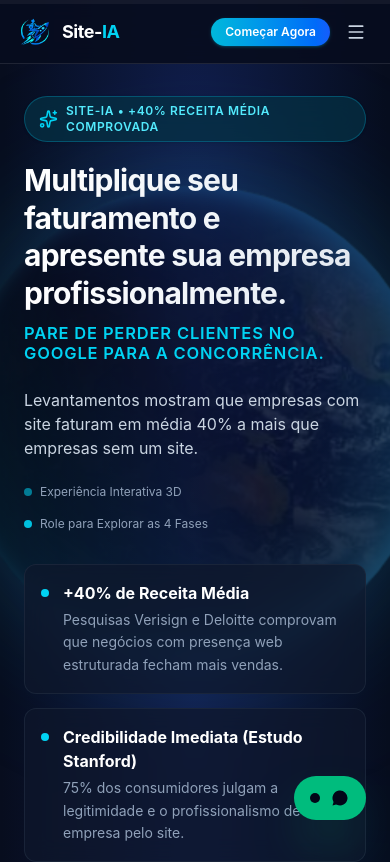
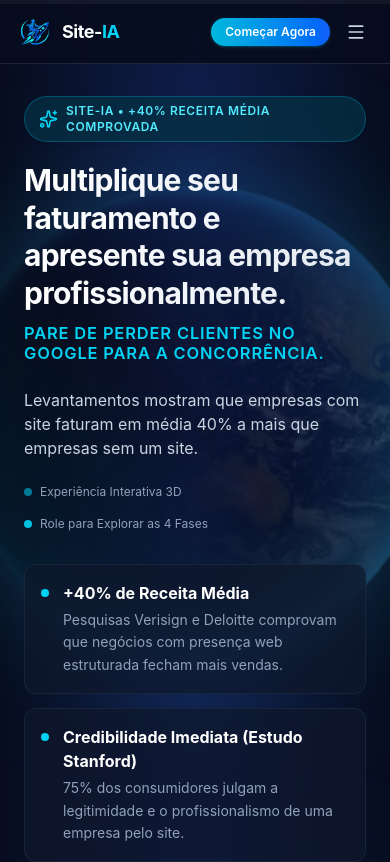
Before and after one commit to alessandrosc2/multyplique, a React (Vite) app: page / in a window 390 px wide. Shown: the top 862 px of the page. Built offline with nearby package versions, Linux system fonts and the light colour scheme.

Commit message:
fix(ui): remove botao flutuante sobreposto pelo badge do Netlify e limpa layout do footer

```diff
--- a/src/App.tsx
+++ b/src/App.tsx
@@ -57,35 +57,29 @@ export default function App() {
               </p>
             </div>
 
-            <div className="flex flex-col items-start md:items-end gap-5">
             <div className="flex flex-wrap items-center gap-6 text-sm text-slate-300">
               <a href="#metodo" className="hover:text-cyan-400 transition-colors">O Método</a>
               <a href="#nichos" className="hover:text-cyan-400 transition-colors">Nichos</a>
               <a href="#dados-conversao" className="hover:text-cyan-400 transition-colors">Por Que Ter Site</a>
               <a href="#calculadora" className="hover:text-cyan-400 transition-colors">Calculadora</a>
               <a href="#pricing" className="hover:text-cyan-400 transition-colors">Planos</a>
-              </div>
-
-              {/* Contatos Oficiais */}
-              <div className="flex flex-wrap items-center gap-3 sm:gap-4 text-xs sm:text-sm">
               <a
                 href="https://wa.me/5583993595124?text=Ol%C3%A1!%20Tenho%20d%C3%BAvidas%20sobre%20o%20Site-IA."
                 target="_blank"
                 rel="noopener noreferrer"
                 onClick={() => { (window as any).dataLayer = (window as any).dataLayer || []; (window as any).dataLayer.push({ event: 'whatsapp_click', location: 'footer' }); }}
-                  className="inline-flex items-center gap-2 text-emerald-400 hover:text-emerald-300 transition-colors font-medium bg-emerald-950/50 border border-emerald-500/30 px-3.5 py-1.5 rounded-full"
+                className="inline-flex items-center gap-1.5 text-emerald-400 hover:text-emerald-300 transition-colors font-medium"
               >
-                  <MessageCircle className="w-4 h-4 text-emerald-400" />
-                  <span>WhatsApp: (83) 99359-5124</span>
+                <MessageCircle className="w-3.5 h-3.5" />
+                WhatsApp: (83) 99359-5124
               </a>
               <a
                 href="mailto:suporte@multyplique.com.br"
-                  className="inline-flex items-center gap-2 text-cyan-400 hover:text-cyan-300 transition-colors font-medium bg-cyan-950/50 border border-cyan-500/30 px-3.5 py-1.5 rounded-full"
+                className="inline-flex items-center gap-1.5 text-cyan-400 hover:text-cyan-300 transition-colors font-medium"
               >
-                  <Mail className="w-4 h-4 text-cyan-400" />
-                  <span>suporte@multyplique.com.br</span>
+                <Mail className="w-3.5 h-3.5" />
+                suporte@multyplique.com.br
               </a>
-              </div>
             </div>
           </div>
 
@@ -113,26 +107,6 @@ export default function App() {
           </div>
         </div>
       </footer>
-
-      {/* Floating WhatsApp Button */}
-      <a
-        href="https://wa.me/5583993595124?text=Ol%C3%A1!%20Gostaria%20de%20tirar%20uma%20d%C3%BAvida%20sobre%20o%20Site-IA."
-        target="_blank"
-        rel="noopener noreferrer"
-        aria-label="Fale conosco no WhatsApp"
-        onClick={() => {
-          (window as any).dataLayer = (window as any).dataLayer || [];
-          (window as any).dataLayer.push({ event: 'whatsapp_click', location: 'floating_button' });
-        }}
-        className="fixed bottom-6 right-6 z-50 flex items-center gap-2.5 px-4 py-3 bg-emerald-500 hover:bg-emerald-400 text-slate-950 font-bold text-sm rounded-full shadow-2xl shadow-emerald-500/40 hover:scale-105 active:scale-95 transition-all group cursor-pointer"
-      >
-        <span className="relative flex h-2.5 w-2.5">
-          <span className="animate-ping absolute inline-flex h-full w-full rounded-full bg-slate-950 opacity-75"></span>
-          <span className="relative inline-flex rounded-full h-2.5 w-2.5 bg-slate-950"></span>
-        </span>
-        <MessageCircle className="w-5 h-5 fill-slate-950 stroke-emerald-500 group-hover:scale-110 transition-transform" />
-        <span className="hidden sm:inline">WhatsApp: (83) 99359-5124</span>
-      </a>
     </main>
   );
 }
--- a/src/components/pricing/PricingSection.tsx
+++ b/src/components/pricing/PricingSection.tsx
@@ -130,11 +130,11 @@ export function PricingSection() {
                 className="inline-flex items-center justify-center gap-2.5 w-full sm:w-auto px-6 py-3.5 sm:px-8 sm:py-4 rounded-xl bg-emerald-400 hover:bg-emerald-300 text-slate-950 font-bold text-sm sm:text-base transition-all shadow-lg shadow-emerald-500/25 active:scale-[0.98] group cursor-pointer"
             >
               <MessageCircle className="w-4 h-4 sm:w-5 sm:h-5 shrink-0" />
-              <span className="whitespace-nowrap">Pedir Orçamento no WhatsApp: (83) 99359-5124</span>
+              <span className="whitespace-nowrap">Pedir Orçamento no WhatsApp</span>
               <ArrowRight className="w-4 h-4 shrink-0 group-hover:translate-x-1.5 transition-transform" />
             </a>
             <p className="mt-3.5 text-xs text-slate-400">
-              Ou envie um e-mail para <a href="mailto:suporte@multyplique.com.br" className="text-cyan-400 hover:underline font-medium">suporte@multyplique.com.br</a>
+              WhatsApp: <strong className="text-emerald-400 font-semibold">(83) 99359-5124</strong> • E-mail: <a href="mailto:suporte@multyplique.com.br" className="text-cyan-400 hover:underline font-medium">suporte@multyplique.com.br</a>
             </p>
           </div>
         </div>
```
Lines whose indentation alone changed are shown as unchanged.
